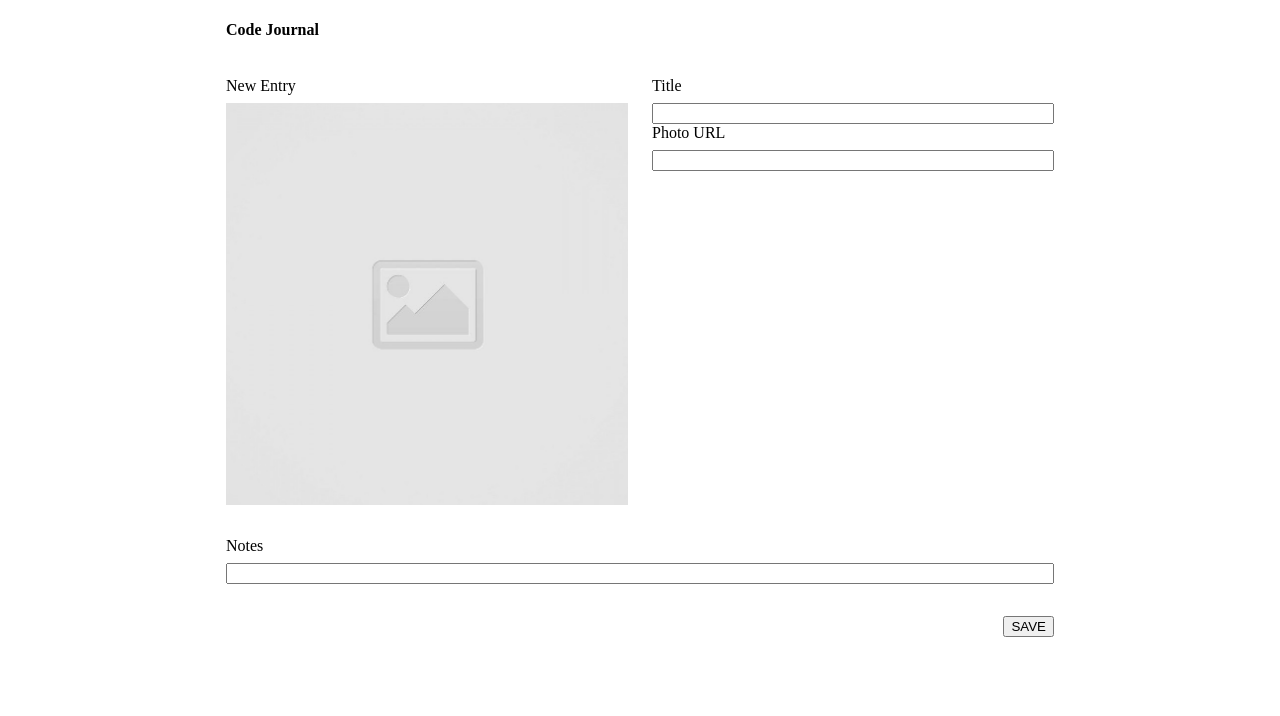
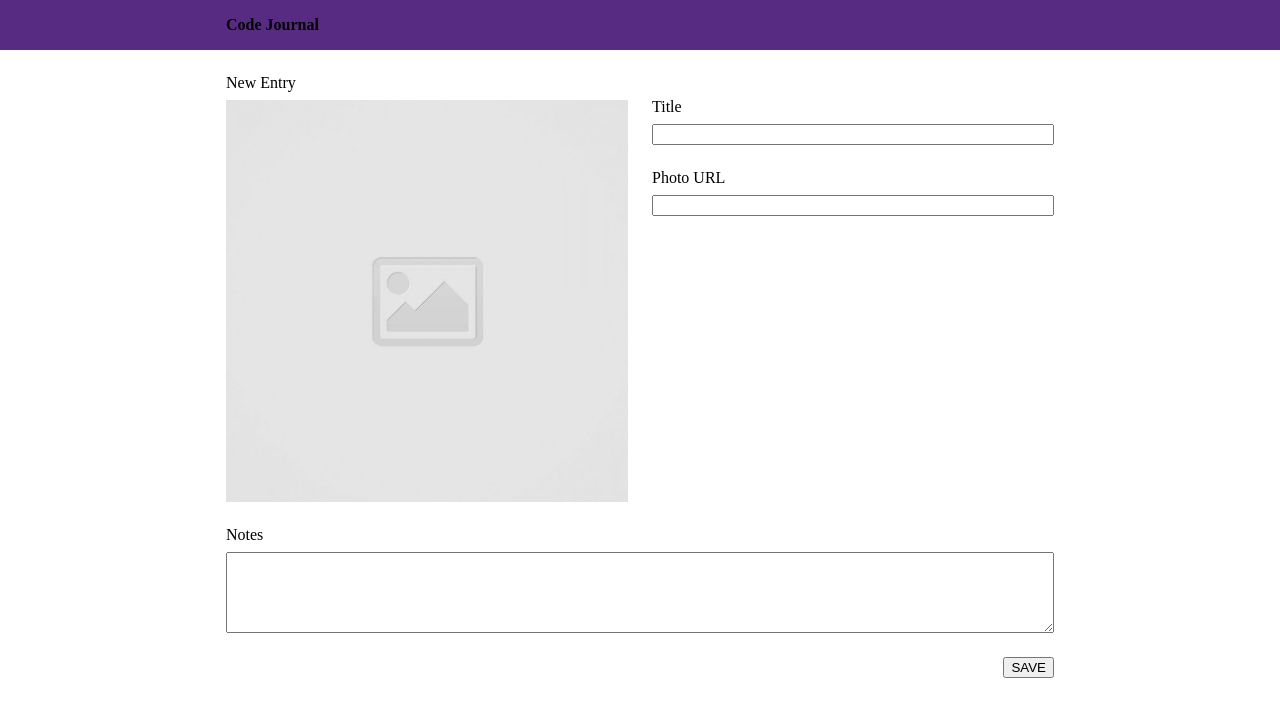
Before and after one commit to kevin-l1/code-journal, a website: page index.html in a window 1280 px wide. Drawn offline with Linux system fonts and the light colour scheme.

Commit message:
Completed entry creation layout

```diff
--- a/css/layout.css
+++ b/css/layout.css
@@ -3,7 +3,9 @@
 }
 
 header {
-  padding-left: 1.5rem;
+  background-color: #562b81;
+  padding: 1rem 0;
+  margin-bottom: 1.5rem;
 }
 
 .container {
@@ -15,7 +17,6 @@ header {
 .row {
   display: flex;
   flex-wrap: wrap;
-  padding: 1rem 0;
 }
 
 .column-full,
@@ -28,19 +29,16 @@ header {
     max-width: 900px;
   }
 
+  header {
+    padding-left: 1.5rem;
+  }
+
   .column-full,
   .column-half {
     padding: 0 0.75rem;
   }
 
   .column-half {
-    width: 50%;
-  }
-}
-
-@media screen and (width > 50%) {
-  .title,
-  .photo {
     width: 50%;
   }
 }
@@ -53,11 +51,22 @@ header {
   flex-direction: column;
 }
 
+.title,
+.url,
+.notes,
+.save {
+  padding-top: 1.5rem;
+}
+
+label {
+  padding-bottom: 0.5rem;
+}
+
 .save {
   display: flex;
   justify-content: end;
 }
 
-label {
-  padding-bottom: 0.5rem;
+h4 {
+  margin: 0;
 }
--- a/index.html
+++ b/index.html
@@ -29,20 +29,24 @@
         <div class="row">
           <div class="photo column-full column-half">
             <label for="photo">New Entry</label>
-            <input type="image" id="photo" src="images/placeholder-image-square.jpg" alt="Placeholder">
+            <input type="image" id="photo" name="photo" src="images/placeholder-image-square.jpg" alt="Placeholder">
           </div>
-          <div class="title column-full column-half">
-            <label for="title">Title</label>
-            <input type="text" id="title" required="true">
-            <label for="photo-url">Photo URL</label>
-            <input type="text" id="photo-url" required="true">
+          <div class="entry-form column-full column-half">
+            <div class="title">
+              <label for="title">Title</label>
+              <input type="text" id="title" required="true">
+            </div>
+            <div class="url">
+              <label for="photo-url">Photo URL</label>
+              <input type="url" id="photo-url" name="url" required="true">
+            </div>
           </div>
         </div>
 
         <div class="row">
           <div class="notes column-full">
             <label for="notes">Notes</label>
-            <input type="text" id="notes" required="true">
+            <textarea rows="5" id="notes" name="notes" required="true"></textarea>
           </div>
         </div>
 
```
